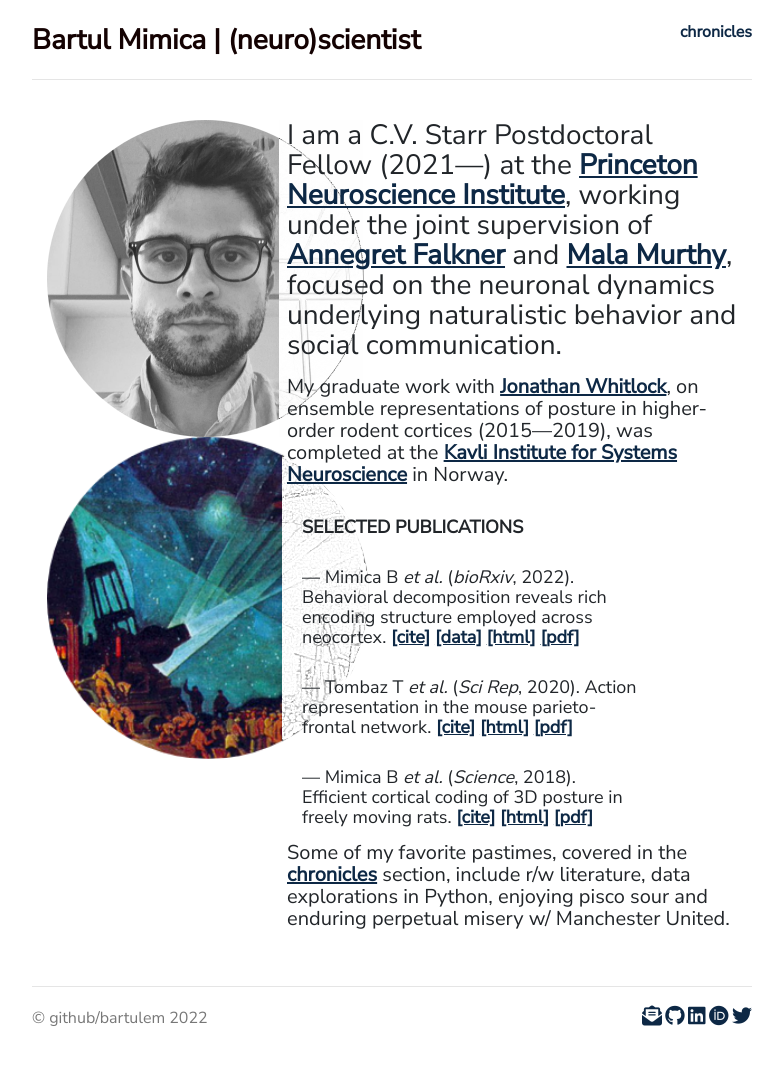
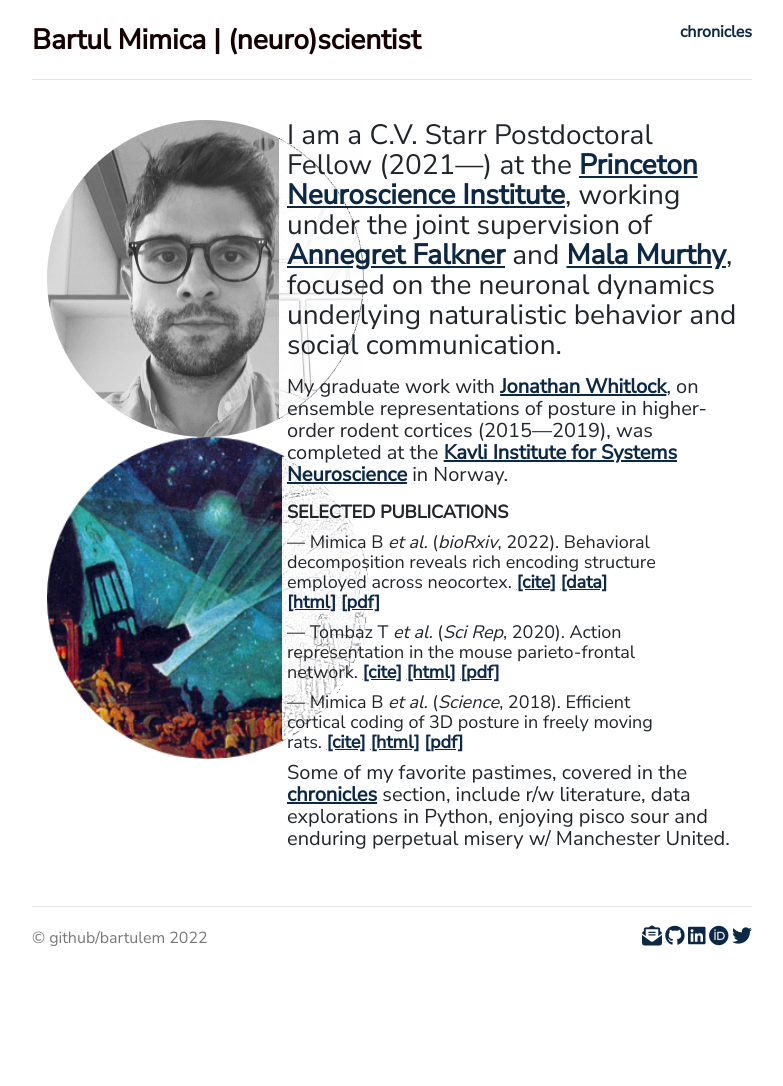
Before and after one commit to bartulem/bartulem.github.io, a Jekyll site: the page built from index.html, in a window 1280 px wide. Shown: the whole page, without its empty margins (248-1031 px from the left). Built offline with Jekyll 4.4.1, drawn with Linux system fonts in a browser that asks for light colours; nearby versions of some CDN libraries; comment, search, counter and statistics services are not loaded; a style sheet for code colours, icons or effects is not loaded; after the commit the page ends 1006 px from its top, so only the background shows below that.

Commit message:
change pubs layout v84

```diff
--- a/css/style.css
+++ b/css/style.css
@@ -47,7 +47,7 @@
 .jumbotron .btn { font-size: 21px; padding: 14px 24px; }
 .marketing p { font-size: 20px; line-height: 22px; }
 .marketing p.lead { font-size: 28px; line-height: 30px; }
-.marketing p.publications { font-size: 18px; line-height: 20px; margin:5px; padding:10px; }
+.marketing p.publications { font-size: 18px; line-height: 20px; margin:0px; padding-bottom:10px; }
 
 .posts-list h1 { margin: 0; }
 .posts-list h2 { margin: 0; }
```
